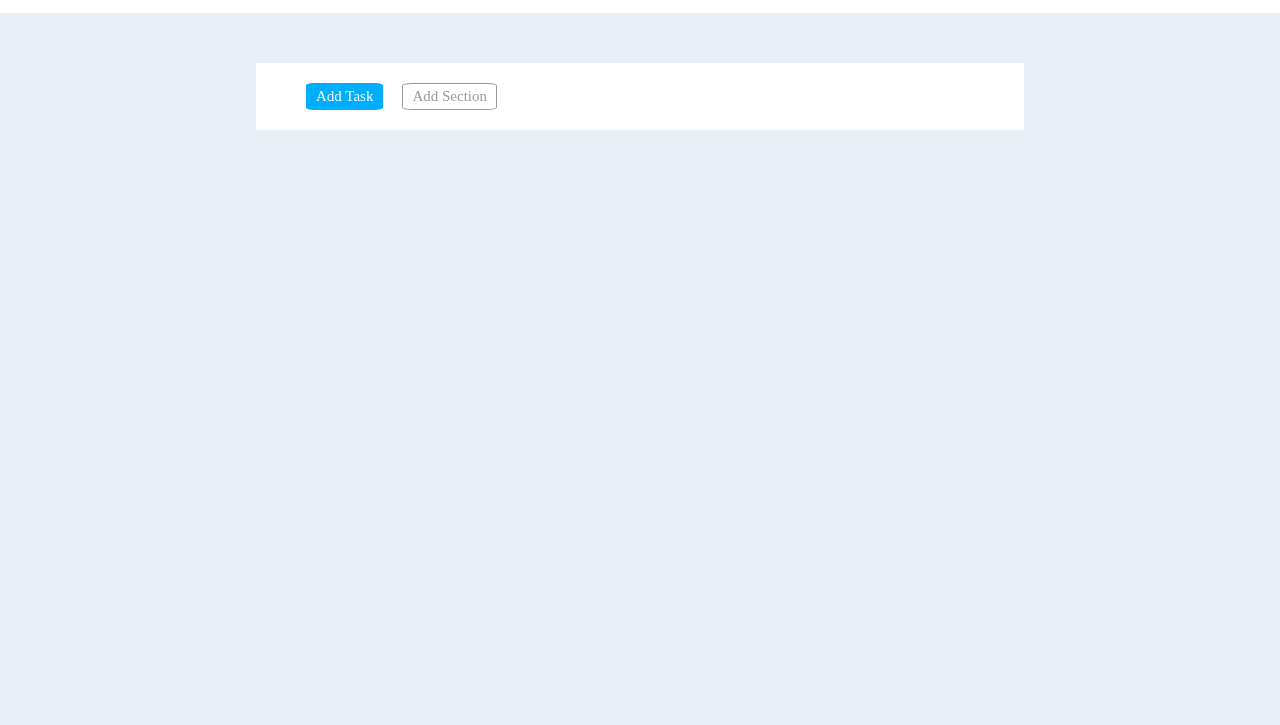
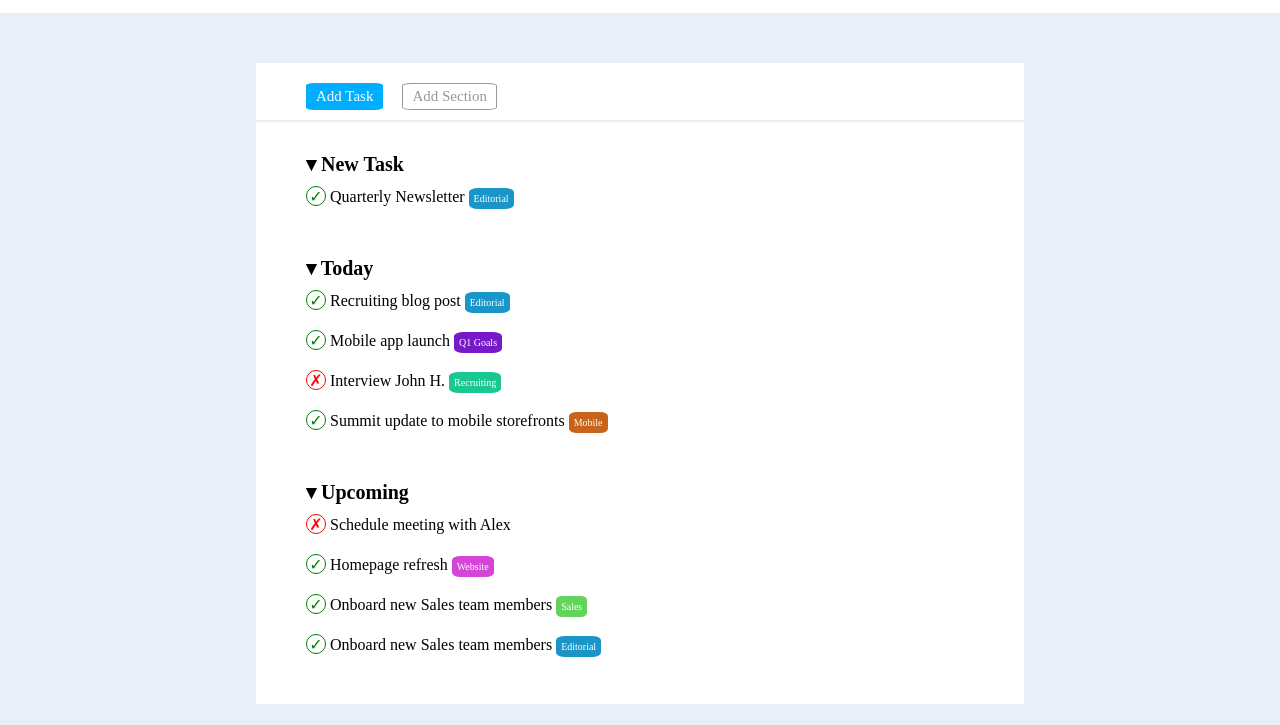
Before and after one commit to nicolasbernieri/html-css-toboolist, a plain HTML site: page index.html in a window 1280 px wide. Shown: the part 75-800 px from the top of the page. Drawn offline with Linux system fonts and the light colour scheme.

Commit message:
feat: add unorder list and label

```diff
--- a/css/style.css
+++ b/css/style.css
@@ -35,12 +35,14 @@ main {
     margin: 0 auto;
 }
 
+/* btn section  */
 .btn {
     background-color: white;
-    padding: 20px 0px 20px 50px;
+    padding: 20px 0px 10px 50px;
+    border-bottom: 2px solid rgb(232, 239, 247);
 }
 
-.btn-task{
+.btn-task {
     display: inline-block;
     padding: 5px 10px;
     background-color: rgb(0, 174, 255);
@@ -50,7 +52,7 @@ font-size: 15px;
     margin-right: 15px;
 }
 
-.btn-section{
+.btn-section {
     display: inline-block;
     padding: 4px 9px;
     border: 1px solid rgb(157, 150, 150);
@@ -59,4 +61,96 @@ color: rgb(157, 150, 150);
     font-size: 15px;
 }
 
+/* /btn section */
+
+/* list section */
+
+.list {
+    background-color: white;
+}
+
+ul {
+    list-style-type: none;
+    padding-left: 50px;
+}
+
+.headline {
+    font-size: 20px;
+    font-weight: bold;
+    padding-top: 30px;
+    margin-bottom: 10px;
+}
+
+/* check and cross decoration  */
+.check {
+    display: inline-block;
+    color: green;
+    width: 20px;
+    height: 20px;
+    border: 1px solid green;
+    border-radius: 50%;
+    text-align: center;
+}
+
+.cross {
+    display: inline-block;
+    color: red;
+    width: 20px;
+    height: 20px;
+    border: 1px solid red;
+    border-radius: 50%;
+    text-align: center;
+}
+
+/* /check and cross decoration  */
+
+/* label and listy decoration  */
+li {
+    margin-bottom: 20px;
+}
+
+.label {
+    padding: 5px;
+    color: white;
+    border-radius: 20%;
+}
+
+.editorial {
+    background-color: rgb(25, 150, 199);
+    font-size: 10px;
+}
+
+.goals {
+    background-color: rgb(118, 25, 199);
+    font-size: 10px;
+}
+
+.recruiting {
+    background-color: rgb(25, 199, 144);
+    font-size: 10px;
+}
+
+.mobile {
+    background-color: rgb(199, 100, 25);
+    font-size: 10px;
+}
+
+.website {
+    background-color: rgb(212, 68, 214);
+    font-size: 10px;
+}
+
+.sales {
+    background-color: rgb(99, 211, 89);
+    font-size: 10px;
+}
+
+.last-point {
+padding-bottom: 50px;
+}
+
+/* /label and listy decoration  */
+
+/* /list section  */
+
 /* /main */
--- a/index.html
+++ b/index.html
@@ -27,9 +27,79 @@
         </section>
         <!-- /btn -->
 
-        <!-- lists -->
-        <section></section>
-        <!-- lists -->
+        <!-- list -->
+        <section class="list">
+            <ul>
+                <li class="headline">
+                    <span class="arrow">&blacktriangledown;</span>
+                    <span class="headline">New Task</span>
+                </li>
+
+                <li>
+                    <span class="check">&check;</span>
+                    <span>Quarterly Newsletter</span>
+                    <span class="editorial label">Editorial</span>
+                </li>
+
+                <li class="headline">
+                    <span class="arrow">&blacktriangledown;</span>
+                    <span class="headline">Today</span>
+                </li>
+
+                <li>
+                    <span class="check">&check;</span>
+                    <span>Recruiting blog post</span>
+                    <span class="editorial label">Editorial</span>
+                </li>
+
+                <li>
+                    <span class="check">&check;</span>
+                    <span>Mobile app launch</span>
+                    <span class="goals label">Q1 Goals</span>
+                </li>
+
+                <li>
+                    <span class="cross">&cross;</span>
+                    <span>Interview John H.</span>
+                    <span class="recruiting label">Recruiting</span>
+                </li>
+
+                <li>
+                    <span class="check">&check;</span>
+                    <span>Summit update to mobile storefronts</span>
+                    <span class="mobile label">Mobile</span>
+                </li>
+
+                <li class="headline">
+                    <span class="arrow">&blacktriangledown;</span>
+                    <span class="headline">Upcoming</span>
+                </li>
+
+                <li>
+                    <span class="cross">&cross;</span>
+                    <span>Schedule meeting with Alex</span>
+                </li>
+
+                <li>
+                    <span class="check">&check;</span>
+                    <span>Homepage refresh</span>
+                    <span class="website label">Website</span>
+                </li>
+
+                <li>
+                    <span class="check">&check;</span>
+                    <span>Onboard new Sales team members</span>
+                    <span class="sales label">Sales</span>
+                </li>
+
+                <li class="last-point">
+                    <span class="check">&check;</span>
+                    <span>Onboard new Sales team members</span>
+                    <span class="editorial label">Editorial</span>
+                </li>
+            </ul>
+        </section>
+        <!-- lista -->
     </main>
 </body>
 
```
Lines whose indentation alone changed are shown as unchanged.
